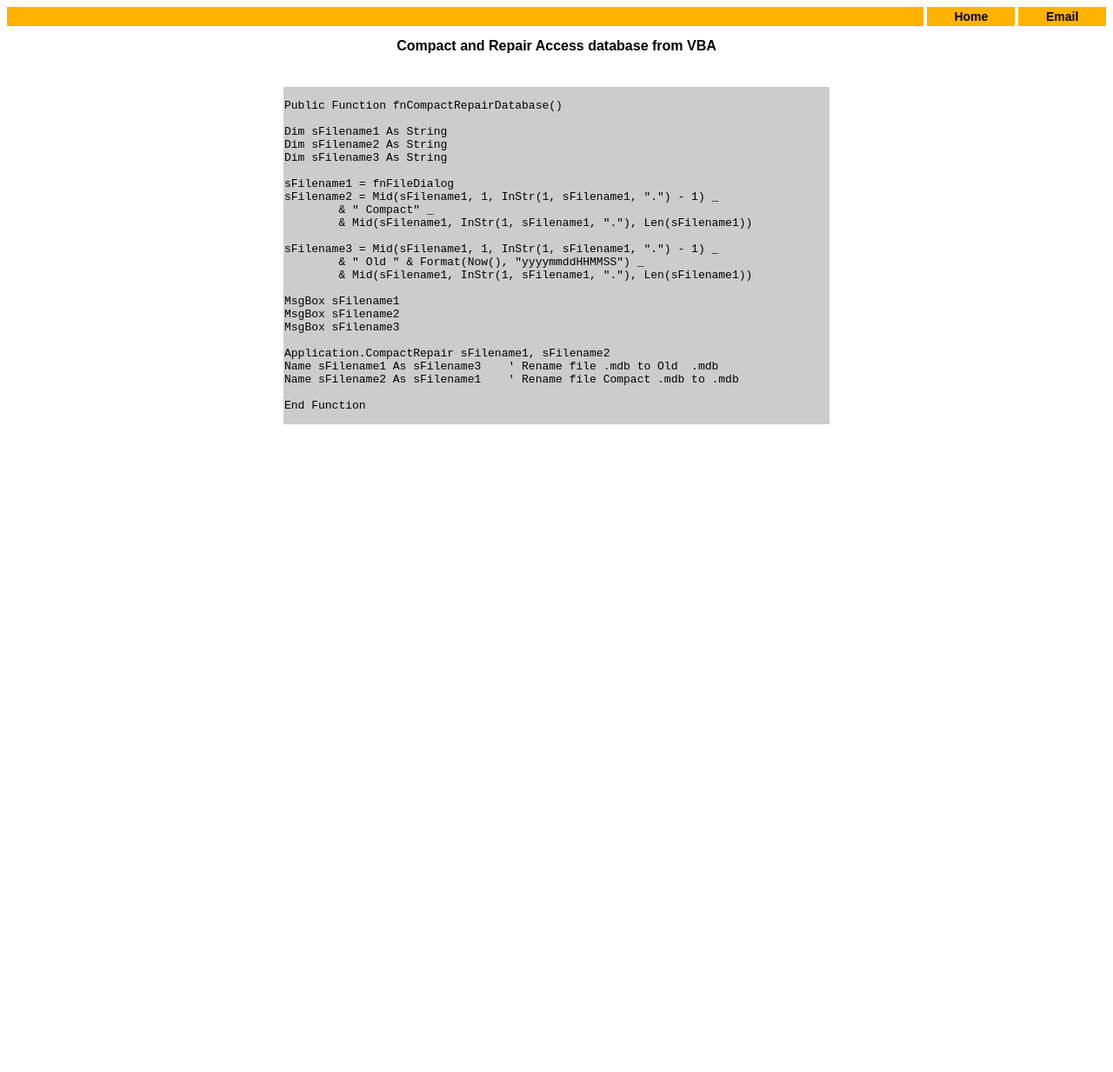
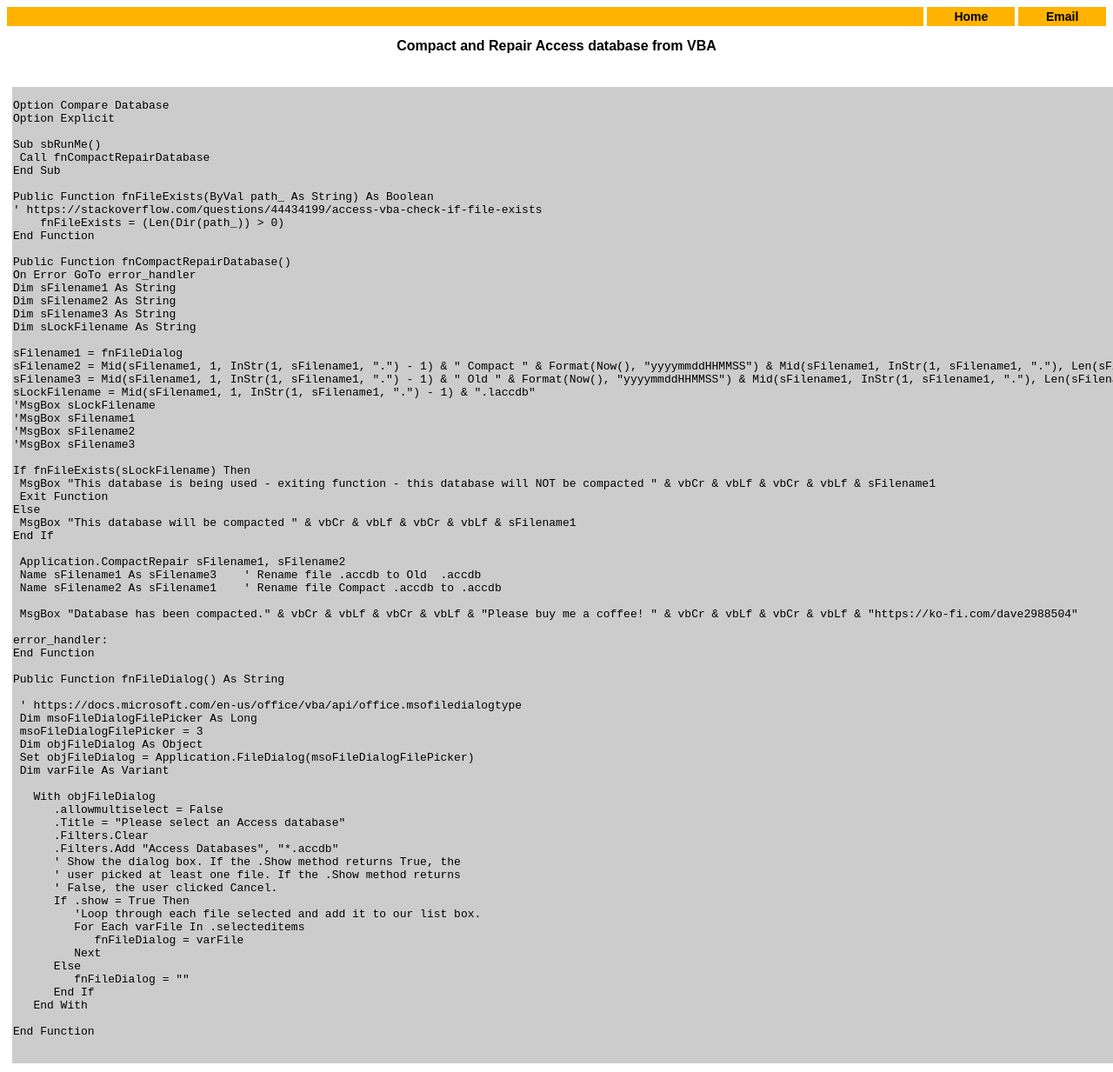
Before and after one commit to DaveTallett26/davetallett26.github.io, a Jekyll site: the page compactrepair.html, which Jekyll copies as it is, in a window 1280 px wide. Shown: the whole page at 87% size. Built offline with Jekyll 4.4.1, drawn with Linux system fonts in a browser that asks for light colours; before the commit the page ends 900 px from its top, so only the background shows below that.

Commit message:
more code user oriented?

```diff
--- a/compactrepair.html
+++ b/compactrepair.html
@@ -21,30 +21,79 @@
 <font size=3>
 <font face="arial">
 <pre>
+Option Compare Database
+Option Explicit
+
+Sub sbRunMe()
+ Call fnCompactRepairDatabase
+End Sub
+
+Public Function fnFileExists(ByVal path_ As String) As Boolean
+' https://stackoverflow.com/questions/44434199/access-vba-check-if-file-exists
+    fnFileExists = (Len(Dir(path_)) > 0)
+End Function
+
 Public Function fnCompactRepairDatabase()
-
+On Error GoTo error_handler
 Dim sFilename1 As String
 Dim sFilename2 As String
 Dim sFilename3 As String
+Dim sLockFilename As String
 
 sFilename1 = fnFileDialog
-sFilename2 = Mid(sFilename1, 1, InStr(1, sFilename1, ".") - 1) _
-	& " Compact" _
-	& Mid(sFilename1, InStr(1, sFilename1, "."), Len(sFilename1))
+sFilename2 = Mid(sFilename1, 1, InStr(1, sFilename1, ".") - 1) & " Compact " & Format(Now(), "yyyymmddHHMMSS") & Mid(sFilename1, InStr(1, sFilename1, "."), Len(sFilename1))
+sFilename3 = Mid(sFilename1, 1, InStr(1, sFilename1, ".") - 1) & " Old " & Format(Now(), "yyyymmddHHMMSS") & Mid(sFilename1, InStr(1, sFilename1, "."), Len(sFilename1))
+sLockFilename = Mid(sFilename1, 1, InStr(1, sFilename1, ".") - 1) & ".laccdb"
+'MsgBox sLockFilename
+'MsgBox sFilename1
+'MsgBox sFilename2
+'MsgBox sFilename3
 
-sFilename3 = Mid(sFilename1, 1, InStr(1, sFilename1, ".") - 1) _
-	& " Old " & Format(Now(), "yyyymmddHHMMSS") _
-	& Mid(sFilename1, InStr(1, sFilename1, "."), Len(sFilename1))
+If fnFileExists(sLockFilename) Then
+ MsgBox "This database is being used - exiting function - this database will NOT be compacted " & vbCr & vbLf & vbCr & vbLf & sFilename1
+ Exit Function
+Else
+ MsgBox "This database will be compacted " & vbCr & vbLf & vbCr & vbLf & sFilename1
+End If
 
-MsgBox sFilename1
-MsgBox sFilename2
-MsgBox sFilename3
+ Application.CompactRepair sFilename1, sFilename2
+ Name sFilename1 As sFilename3    ' Rename file .accdb to Old  .accdb
+ Name sFilename2 As sFilename1    ' Rename file Compact .accdb to .accdb
 
-Application.CompactRepair sFilename1, sFilename2
-Name sFilename1 As sFilename3    ' Rename file .mdb to Old <timestamp> .mdb
-Name sFilename2 As sFilename1    ' Rename file Compact .mdb to .mdb
+ MsgBox "Database has been compacted." & vbCr & vbLf & vbCr & vbLf & "Please buy me a coffee! " & vbCr & vbLf & vbCr & vbLf & "https://ko-fi.com/dave2988504"
+
+error_handler:
+End Function
+
+Public Function fnFileDialog() As String
+
+ ' https://docs.microsoft.com/en-us/office/vba/api/office.msofiledialogtype
+ Dim msoFileDialogFilePicker As Long
+ msoFileDialogFilePicker = 3
+ Dim objFileDialog As Object
+ Set objFileDialog = Application.FileDialog(msoFileDialogFilePicker)
+ Dim varFile As Variant
+
+   With objFileDialog
+      .allowmultiselect = False
+      .Title = "Please select an Access database"
+      .Filters.Clear
+      .Filters.Add "Access Databases", "*.accdb"
+      ' Show the dialog box. If the .Show method returns True, the
+      ' user picked at least one file. If the .Show method returns
+      ' False, the user clicked Cancel.
+      If .show = True Then
+         'Loop through each file selected and add it to our list box.
+         For Each varFile In .selecteditems
+            fnFileDialog = varFile
+         Next
+      Else
+         fnFileDialog = ""
+      End If
+   End With
 
 End Function
+
 </pre>
 </td>
 <td width=25%>
@@ -52,6 +101,5 @@ End Function
 </table>
 </b>
 </font>
-<script type="text/javascript" src="analytics.js"></script>
 </body>
 </html>
```
